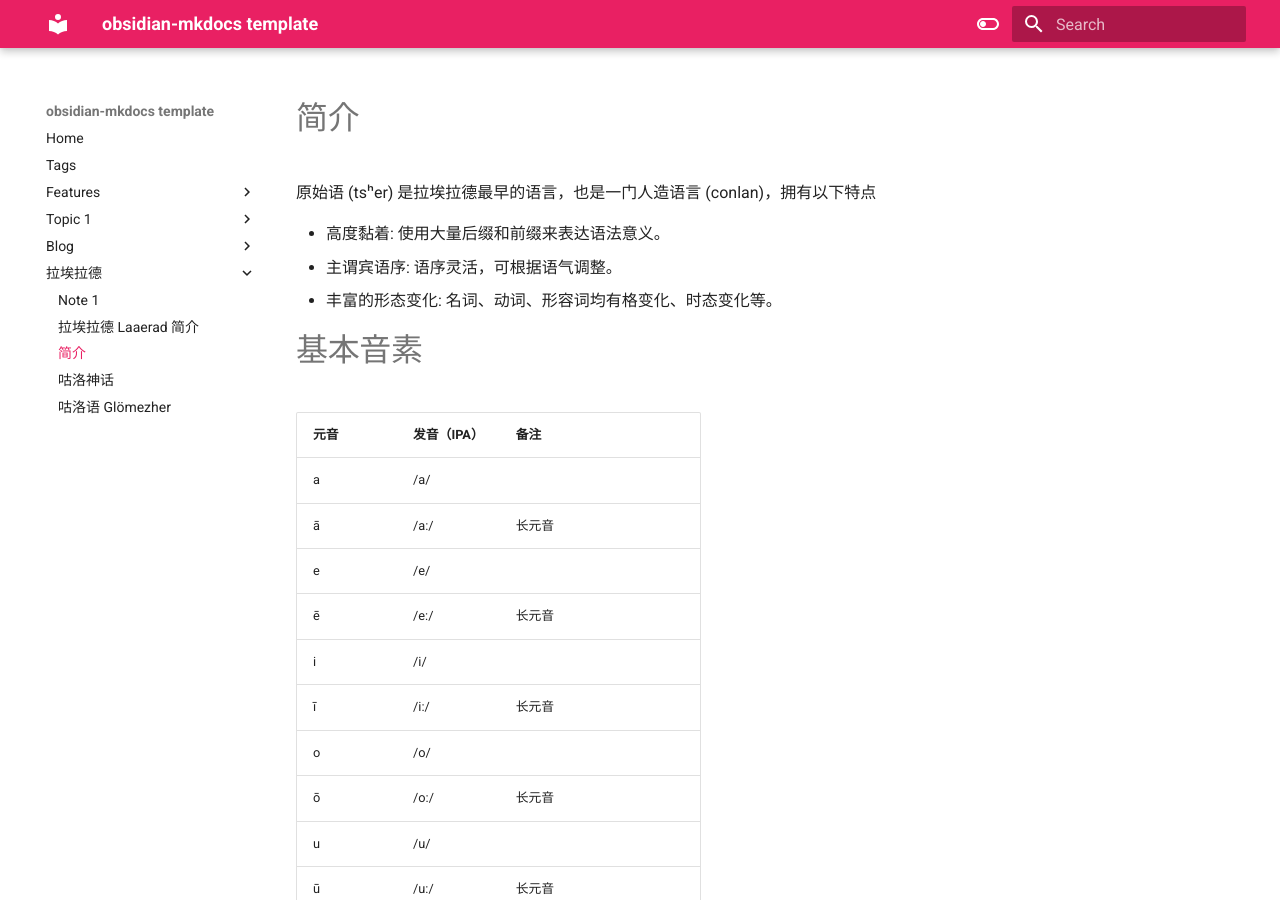
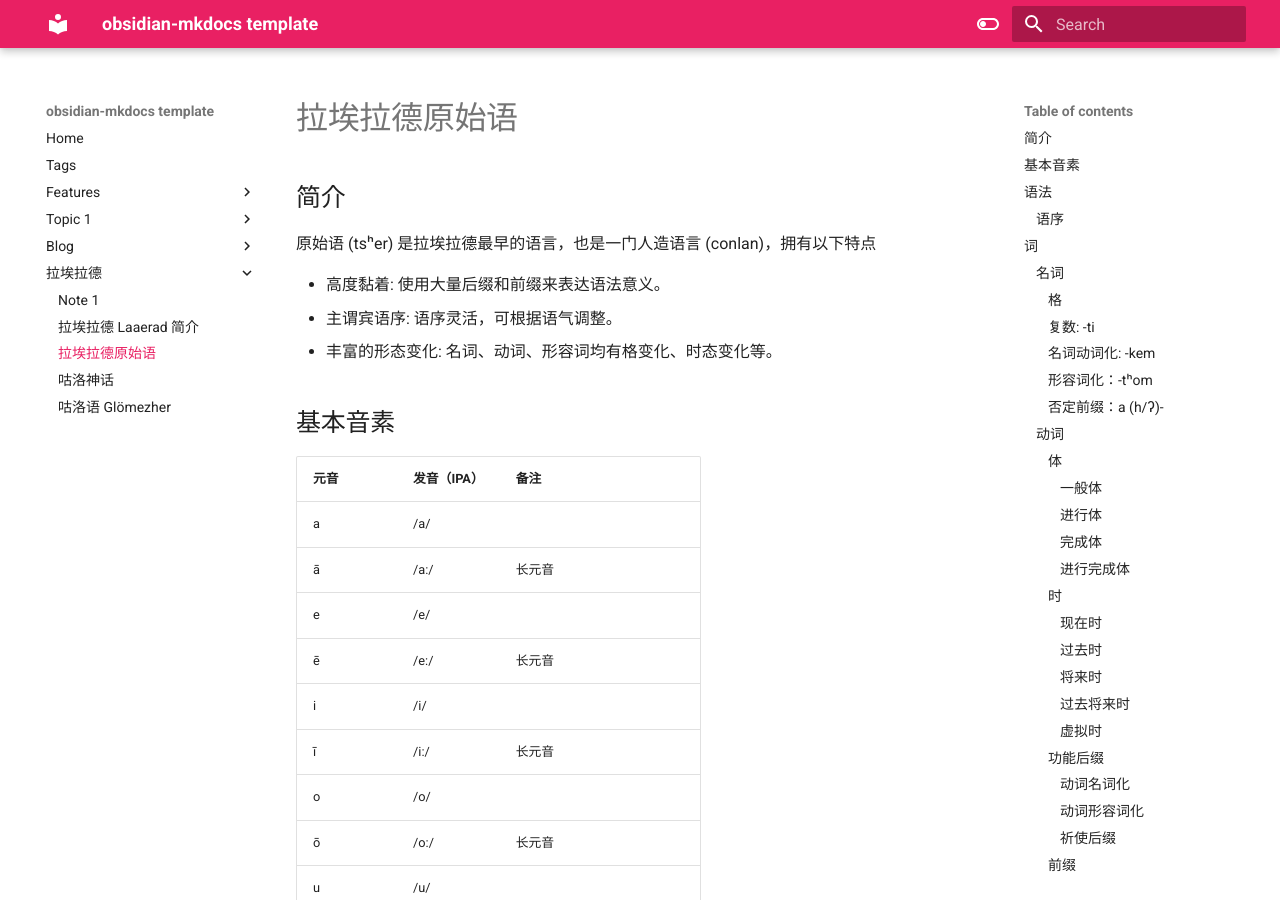
Before and after one commit to PhychiasLokDansk/Laaerad, an MkDocs documentation site: the page built from docs/拉埃拉德/原始语.md, in a window 1280 px wide and 900 px high. Built offline with MkDocs 1.6.1 and Material for MkDocs 9.7.7, drawn with Linux system fonts in a browser that asks for light colours; some of the changed lines change nothing that is shown.

Commit message:
LAPTOP-UGNPREPA 2024-12-20:16:29:42

```diff
--- a/docs/拉埃拉德/原始语.md
+++ b/docs/拉埃拉德/原始语.md
@@ -12,7 +12,8 @@ tags:
   - "#创作/设定/异界"
 share: "true"
 ---
-# 简介
+# 拉埃拉德原始语
+## 简介
 
 原始语 (tsʰer) 是拉埃拉德最早的语言，也是一门人造语言 (conlan)，拥有以下特点
 
@@ -20,7 +21,7 @@ share: "true"
 - 主谓宾语序: 语序灵活，可根据语气调整。
 - 丰富的形态变化: 名词、动词、形容词均有格变化、时态变化等。
 
-# 基本音素
+## 基本音素
 
 | 元音  | 发音（IPA） | 备注  |     |
 | --- | ------- | --- | --- |
@@ -62,23 +63,23 @@ share: "true"
     - 连续相同辅音简化为一个。
     - m 在 t d n 之前变为 n，n 在 p b m 之前变为 m。
 
-# 语法
+## 语法
 
 高度黏着
 
-## 语序
+### 语序
 
 - 基本语序：主谓宾
 - 形容词后置： 形容词位于修饰对象之后。
 - 语序灵活： 语序变化可以表达不同的语气和含义。
 
-# 词
+## 词
 
 拉埃拉德可以被归类为一门黏着语，它的词汇变形很规律，词缀总是完整地出现。
 
-## 名词
+### 名词
 
-### 格
+#### 格
 
 | 格     | 后缀     | 例子    | 翻译     |
 | ------ | -------- | ------- | -------- |
@@ -89,121 +90,122 @@ share: "true"
 | 工具格 | -śe      | komeśe  | 用人     |
 | 方位格 | -met     | komemet | 向人     |
 
-### 复数: -ti
+#### 复数: -ti
 
 例如：kome (人) → kometi (人们)
 
-### 名词动词化: -kem
+#### 名词动词化: -kem
 
 例如：leuk (火) → leukkem (燃烧)
 
-### 形容词化：-tʰom
+#### 形容词化：-tʰom
 
-### 否定前缀：a (h/ʔ)-
+#### 否定前缀：a (h/ʔ)-
 
-## 动词
+### 动词
 
 一般作谓语
 
 - 动词包括 4 个体态和 5 个时态，依靠后缀实现
 - 体后缀在前时后缀在后
 
-### 体
+#### 体
 
-#### 一般体
+##### 一般体
 
 无后缀，也即动词原型。
 
-#### 进行体
+##### 进行体
 
 后缀 -kar
 
-#### 完成体
+##### 完成体
 
 后缀 -po
 
-#### 进行完成体
+##### 进行完成体
 
 后缀 -karpo
 
-### 时
+#### 时
 
-#### 现在时
+##### 现在时
 
 无后缀，也即动词原型。
 
-#### 过去时
+##### 过去时
 后缀 -gum，描述过去发生的动作
-#### 将来时
+##### 将来时
 后缀 -pat，描述将要发生的动作
-#### 过去将来时
+##### 过去将来时
 后缀 -gumpat，描述在过去的视角，将要发生的动作
-#### 虚拟时
+##### 虚拟时
 后缀 -es，可以对应英语 If I were you, 中“were”的时态
 
-### 功能后缀
+#### 功能后缀
 
-#### 动词名词化
+##### 动词名词化
 后缀 -dra
-#### 动词形容词化
+##### 动词形容词化
 后缀 -lap
-#### 祈使后缀
+##### 祈使后缀
 -pas -pasingo 更强烈的
 
 - 例句： Lasotmorgū kʰegpas! 吃面条吧。 Kʰegpasingo. 请慢用。 Hirahū āntshe shniompasingo. 请好好地看着我。
 
-### 前缀
+#### 前缀
 - 被动前缀: eb-
 - 使动前缀: ded-
 - 否定前缀: mak-
-#### 被动前缀 eb-
+##### 被动前缀 eb-
 用于构成被动句。
 - 名 A (主格)+eb-动+名 B (工具格) 表示名 B 对名 A 进行了某动作
-#### 使动前缀 ded-
+##### 使动前缀 ded-
 用于构成使动句。
 - 名 A (主格)+ded-动+名 B (工具格)（+宾语） 表示：名 A 使名 B 进行了某动作
-#### 否定前缀 mak-
+##### 否定前缀 mak-
 用于构成否定陈述句和疑问句
-#### 连缀规则
+##### 连缀规则
 - 否定前缀必须出现在被动前缀的前面。
 - 否定前缀和使动前缀同时使用时，两者前后顺序均可，但含义不同：
     - 否定前缀在前：makded-表示“不使、不强迫”
     - 使动前缀在前：dedmak-表示“不允许、禁止”
 
-## 形容词
+### 形容词
 
 一般作定语，放在所修饰内容的后面
 
-### 比较级
+#### 比较级
 
-#### 比较级: -pʰa
+##### 比较级: -pʰa
 
-#### 最高级: -pʰon
+##### 最高级: -pʰon
 
-### 名词化
+#### 名词化
 
-#### 具体名词: -ot
+##### 具体名词: -ot
 
-#### 抽象名词: -kʰar
+##### 抽象名词: -kʰar
 
-### 动词化
+#### 动词化
 
 - -unsi > drodsāpunsi (动) 感到高兴 > 配合动词使动前缀：dedsāpunsi (动) 使升高，举起
 
-### 副词化
+#### 副词化
 
 - -tśe
 - 来源：形容词名词化（-kʰar）后，变为工具格（-śe），即（-kʰarśe）缩略为 (-kśe)，不符合语音规则，变为-tśe
 
-### 形容词名词、动词化后，可以按照名词、动词的变形规则，进行变格和变位
+#### 注
+形容词名词、动词化后，可以按照名词、动词的变形规则，进行变格和变位
 
 - dedmakdroddūmunsies drodum （倘若使一颗心免于哀伤）
 
-# 词
+## 词
 
-## 核心词
+### 核心词
 
-### 数词：
+#### 数词：
 
 | 汉语 | tsʰer |
 | ---- | ----- |
@@ -218,7 +220,7 @@ share: "true"
 | 九   | tōne  |
 | 十   | gī    |
 
-### 核心词表
+#### 核心词表
 
 | 序号 | tsʰer           | 现代标准汉语 | English      | 备注                                                         | 词性   |
 | ---- | --------------- | ------------ | ------------ | ------------------------------------------------------------ | ------ |
@@ -430,7 +432,7 @@ share: "true"
 | 206  | kāru            | 因           | because      | Finnish "koska"                                              | 连词   |
 | 207  | nāmo            | 名           | name         | Sanskrit "nāma"                                              | 名词   |
 
-## 派生及非基础词汇
+#### 派生及非基础词汇
 
 | 序号 | tsʰer     | 现代标准汉语     | 备注           |
 | ---- | --------- | ---------------- | -------------- |
@@ -471,9 +473,9 @@ share: "true"
 | 242  | kemlā     | 重要的           | 存在+大        |
 | 243  | matsime   | 放弃             |                |
 
-# 句
+## 句
 
-## 例句
+### 例句
 
 由于原始语存在大量语料缺失，原始语中尚未发现的词会在括号中用对应英语词汇代替，并按照规则变形。
 
@@ -549,7 +551,7 @@ share: "true"
 | 68   | Many little girls with wreaths of flowers on their heads danced around the bonfire. | Sora śilmeati pʰuwalgiranum olamet (dance)-gum lāleukgiranmet.                                                  |
 | 69   | The cover of the basket fell to the floor.                                          | Ompur tsimeiapla morkemgum ebmor omeratmet.                                                                     |
 
-## 翻译
+### 翻译
 
 1. 《采薇》
 
```
Also changed, not shown: 1 other file.
